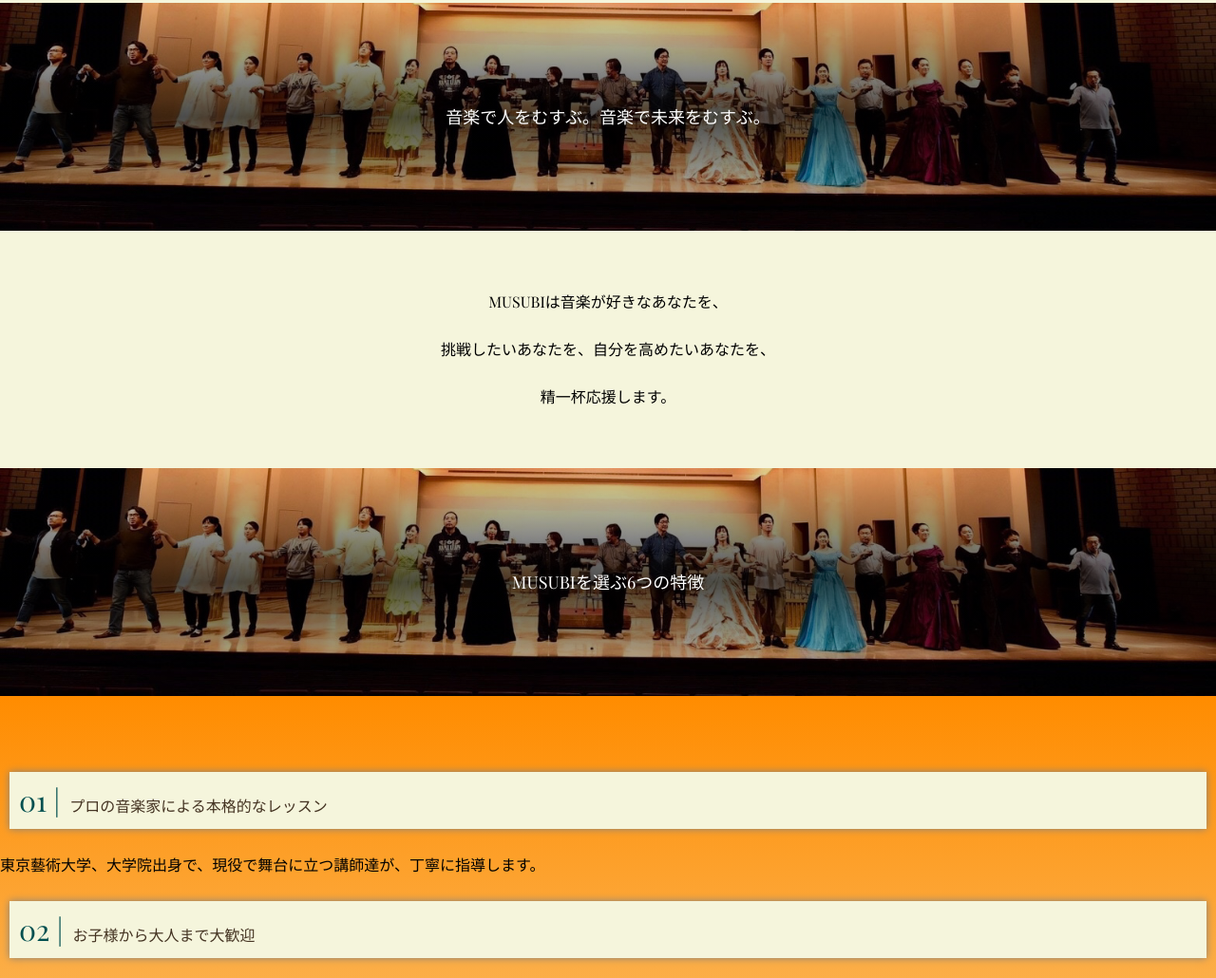
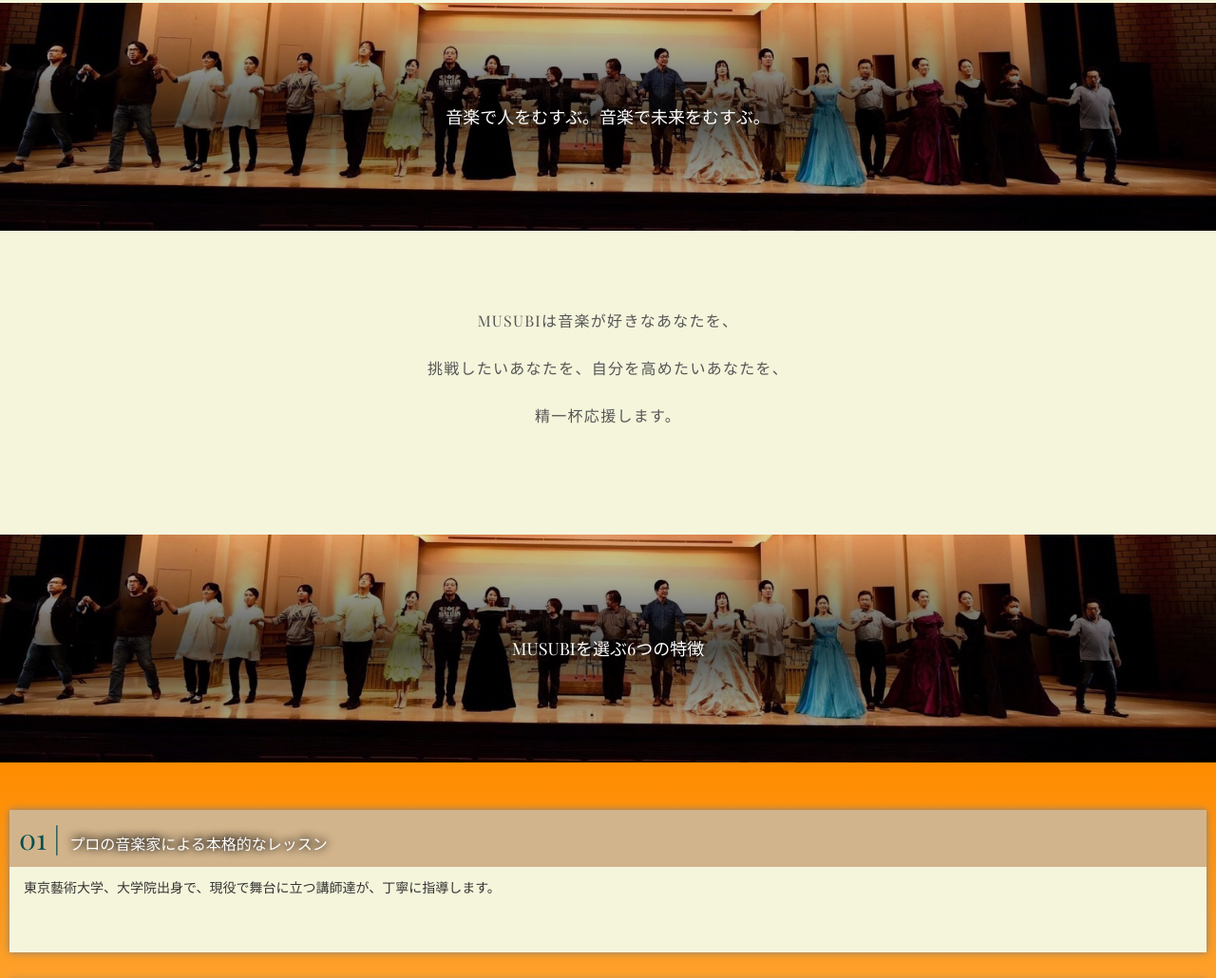
Before and after one commit to Yoshiyuki-Yano/musubi, a plain HTML site: page index.html in a window 1280 px wide. Shown: the part 1067-2097 px from the top of the page at 95% size. Drawn offline with nearby package versions, Linux system fonts and the light colour scheme; a script that the page names is missing.

Commit message:
Add files via upload

```diff
--- a/css/styles.css
+++ b/css/styles.css
@@ -296,9 +296,11 @@ img {
 .About-Philosophy {
   text-align: center;
   font-size: 16px;
+  color: #555;
+  letter-spacing: 0.08em;
   line-height: 50px;
-  padding-top: 50px;
-  padding-bottom: 50px;
+  padding-top: 70px;
+  padding-bottom: 100px;
 }
 .About-Content {
   font-size: 16px;
@@ -306,45 +308,37 @@ img {
   padding-bottom: 50px;
   background: linear-gradient(#ff8c00, #f5f5dc);
 }
+.About-Content ul {
+  margin-right: 10px;
+  margin-left: 10px;
+}
 .About-Content h1 {
-  margin-bottom: 50px;
   height: 60px;
   line-height: 60px;
-  color: #432;
-  background: #f5f5dc;
-  box-shadow: 0 0 8px gray;
-  margin: 30px 10px;
+  color: #fff;
+  background: #d2b48c;
+  text-shadow:
+  black 1px -1px 10px, black -1px -1px 10px;
 }
-.About-Content li span {
+.About-Content h1 span {
   color: #004f4f;
   font-size: 30px;
   margin-left: 10px;
   margin-right: 10px;
+  text-shadow: none;
 }
-/* .About-Content1 h1,
-.About-Content2 h1,
-.About-Content3 h1,
-.About-Content4 h1,
-.About-Content5 h1,
-.About-Content6 h1 {
-  background: #bbb;
-  color: #222;
-  text-align: center;
-  font-size: 20px;
-  padding-top: 40px;
-  padding-bottom: 40px;
-} */
-/* .About-Content1,
-.About-Content2,
-.About-Content3,
-.About-Content4,
-.About-Content5,
-.About-Content6 {
-  background: #fff;
-  height: 400px;
-  margin-top: 40px;
-  margin-bottom: 40px;
-} */
+.About-Content li {
+  margin-bottom: 30px;
+  box-shadow: 0 0 8px gray;
+}
+.About-Content li p {
+  color: #333;
+  font-size: 14px;
+  display: block;
+  background: #f5f5dc;
+  height: 60px;
+  padding: 15px;
+}
 
 /* コース */
 .Course {
```
